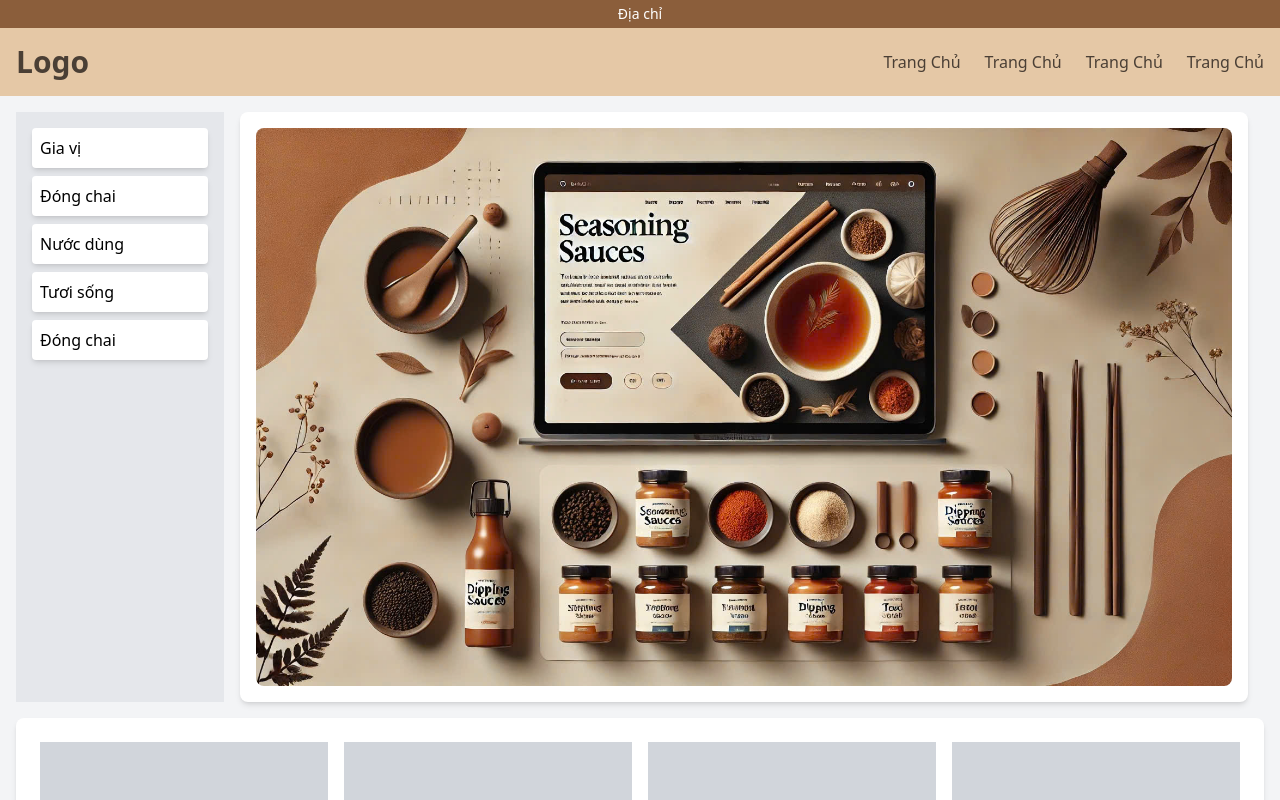
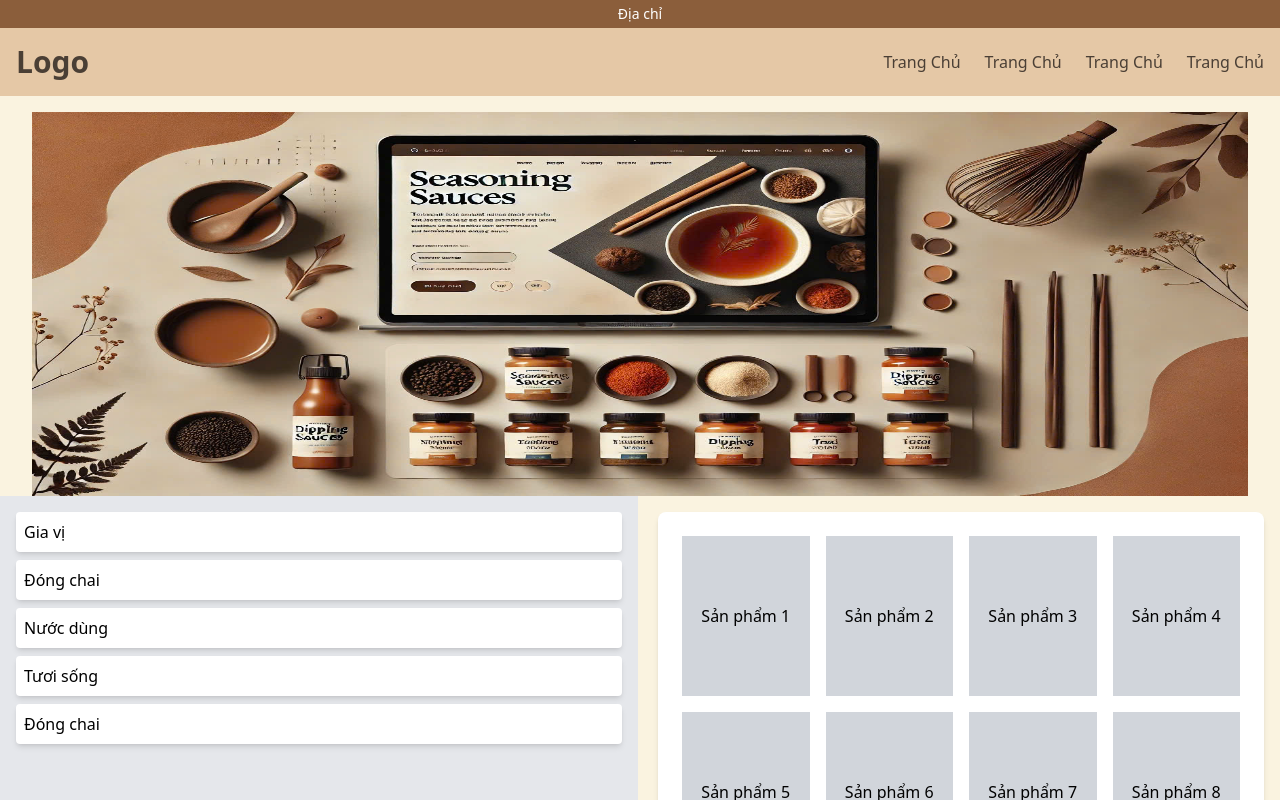
Before and after one commit to thuann17/spice-shop, a React (Create React App) app: page / in a window 1280 px wide. Shown: the top 800 px of the page. Built offline with nearby package versions, Linux system fonts and the light colour scheme.

Commit message:
update index

```diff
--- a/src/components/body/index.js
+++ b/src/components/body/index.js
@@ -1,28 +1,18 @@
-
 // import "./App.css";
 import IMG from "./IMG";
 function Body() {
   return (
-    <div className="flex flex-col min-h-screen bg-gray-100">
+    <div className="flex flex-col min-h-screen bg-background">
       {/* Header */}
 
-
-
       <div className="flex mx-4 mt-4">
-        {/* Sidebar */}
-        <aside className="w-1/6 bg-gray-200 p-4">
-          <ul className="space-y-2">
-            <li className="p-2 bg-white shadow-md rounded">Gia vị</li>
-            <li className="p-2 bg-white shadow-md rounded">Đóng chai</li>
-            <li className="p-2 bg-white shadow-md rounded">Nước dùng</li>
-            <li className="p-2 bg-white shadow-md rounded">Tươi sống</li>
-            <li className="p-2 bg-white shadow-md rounded">Đóng chai</li>
-          </ul>
-        </aside>
-
         {/* Brand Image */}
-        <div className="flex-1 bg-white p-4 rounded-lg shadow-md text-center mx-4 h-35">
-          <img src={IMG.icon2} alt="Ảnh thương hiệu" className="w-full h-auto rounded-lg" />
+        <div className="flex-1 text-center mx-4 h-96">
+          <img
+            src={IMG.icon2}
+            alt="Ảnh thương hiệu"
+            className="w-full h-full"
+          />
         </div>
       </div>
 
@@ -34,8 +24,18 @@ function Body() {
           <li className="cursor-pointer">Khuyến mãi</li>
         </ul>
       </div> */}
+      <div className=" grid grid-cols-2 gap-1">
+        <aside className=" bg-gray-200 p-4">
+          <ul className="space-y-2">
+            <li className="p-2 bg-white shadow-md rounded">Gia vị</li>
+            <li className="p-2 bg-white shadow-md rounded">Đóng chai</li>
+            <li className="p-2 bg-white shadow-md rounded">Nước dùng</li>
+            <li className="p-2 bg-white shadow-md rounded">Tươi sống</li>
+            <li className="p-2 bg-white shadow-md rounded">Đóng chai</li>
+          </ul>
+        </aside>
+        {/* Product Grid */}
 
-      {/* Product Grid */}
         <main className="grid grid-cols-4 gap-4 mx-4 mt-4 p-6 bg-white shadow-md rounded-lg">
           {[...Array(8)].map((_, index) => (
             <div
@@ -46,6 +46,7 @@ function Body() {
             </div>
           ))}
         </main>
+      </div>
 
       {/* Footer */}
       <footer className="bg-blue-500 text-white text-center py-4 mt-4 rounded-lg mx-4">
```
Lines whose indentation alone changed are shown as unchanged.
